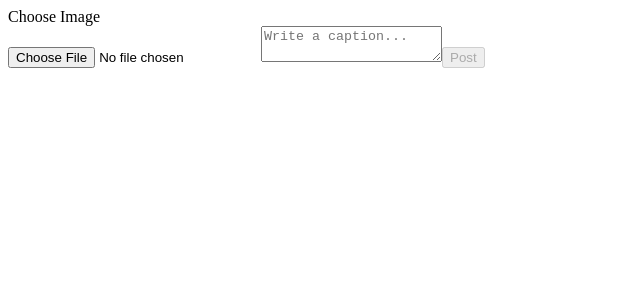
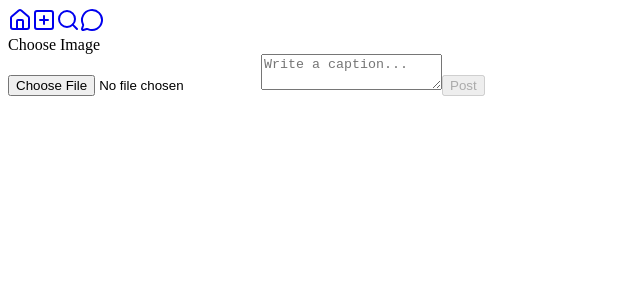
Before and after one commit to balaji-tammireddy/vibes, a Next.js app: page /upload in a window 1280 px wide. Shown: the top 300 px of the page, without its empty margins (0-640 px from the left). Built offline with nearby package versions, Linux system fonts and the light colour scheme; no server answers.

Commit message:
uplaod section fix

```diff
--- a/src/app/(main)/components/UploadForm.tsx
+++ b/src/app/(main)/components/UploadForm.tsx
@@ -9,8 +9,9 @@ import { toast } from "sonner";
 import axios from "axios";
 import { useRouter } from "next/navigation";
 import { Loader2 } from "lucide-react";
+import Navigation from "@/app/(main)/components/Navigation";
 
-export default function UploadForm() {
+export default function UploadPage() {
   const router = useRouter();
   const [file, setFile] = useState<File | null>(null);
   const [caption, setCaption] = useState("");
@@ -28,7 +29,7 @@ export default function UploadForm() {
 
     try {
       setLoading(true);
-      const res = await axios.post("/api/post/upload", formData, {
+      await axios.post("/api/post/upload", formData, {
         withCredentials: true,
       });
       toast.success("Post uploaded successfully!");
@@ -42,7 +43,15 @@ export default function UploadForm() {
   };
 
   return (
-    <div className="max-w-md w-full mx-auto mt-10 px-4">
+    <div className="flex">
+      {/* ✅ Sidebar */}
+      <div className="hidden md:block w-64">
+        <Navigation />
+      </div>
+
+      {/* ✅ Upload Form */}
+      <div className="flex-1 flex justify-center items-start px-4 mt-10">
+        <div className="max-w-md w-full">
           <div className="flex flex-col items-center gap-4">
             {/* Image Preview */}
             {file && (
@@ -88,5 +97,7 @@ export default function UploadForm() {
             </Button>
           </div>
         </div>
+      </div>
+    </div>
   );
 }
```
Lines whose indentation alone changed are shown as unchanged.
